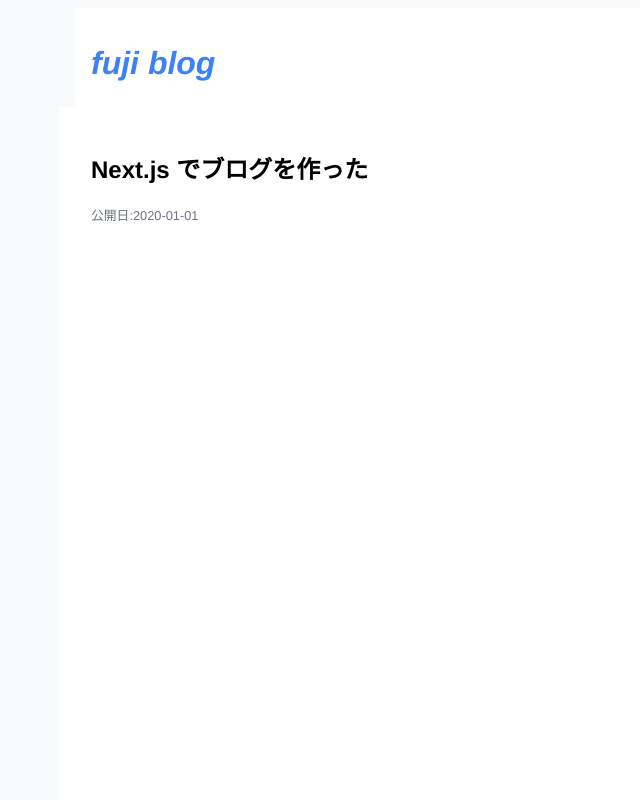
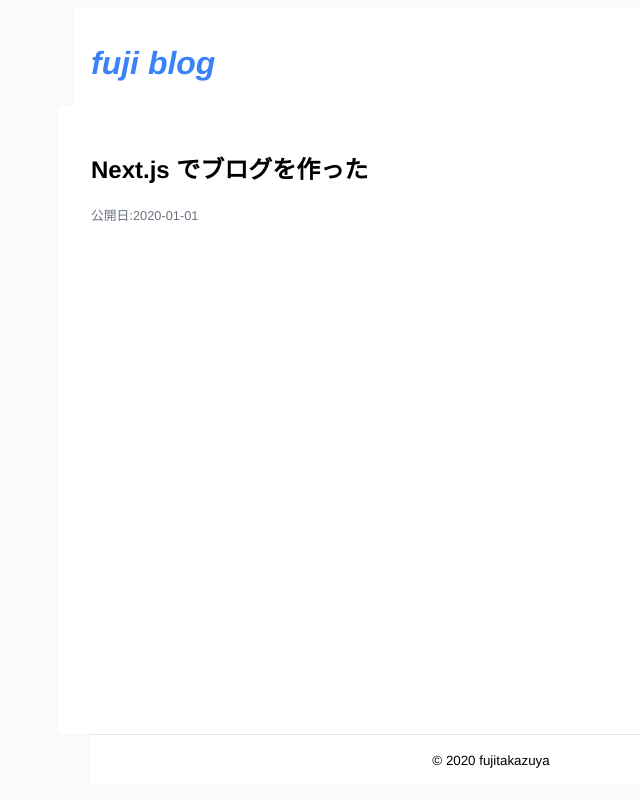
Before and after one commit to fujitakazuya/tech-blog, a Next.js app: page / in a window 1280 px wide. Shown: the top 800 px of the page, without its empty margins (149-789 px from the left). Built offline with nearby package versions, Linux system fonts and the light colour scheme.

Commit message:
Fix style

```diff
--- a/src/components/Layout/Layout.module.css
+++ b/src/components/Layout/Layout.module.css
@@ -3,5 +3,5 @@
   padding: 1.5rem 2rem;
   margin: 0 auto;
   max-width: 50rem;
-  height: 100vh;
+  min-height: 580px;
 }
```
